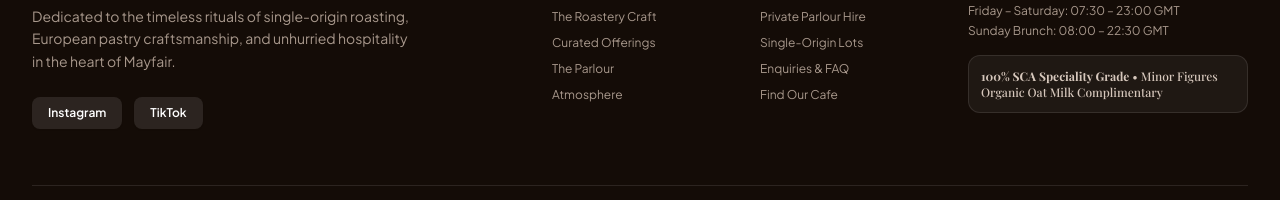
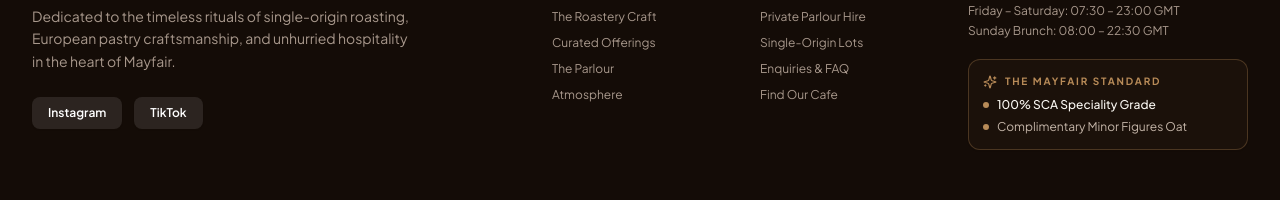
Before and after one commit to Ghilbranalf/CAFE, a React (Vite) app: page / in a window 1280 px wide. Shown: the part 9845-10045 px from the top of the page. Built offline with nearby package versions, Linux system fonts and the light colour scheme; a web font is replaced by a local one.

Commit message:
Redesign footer quality badge to elegant bespoke Mayfair standard card

```diff
--- a/src/components/Footer.jsx
+++ b/src/components/Footer.jsx
@@ -1,5 +1,5 @@
 import React from 'react';
-import { Coffee, Heart } from 'lucide-react';
+import { Coffee, Heart, Sparkles } from 'lucide-react';
 
 export default function Footer() {
   return (
@@ -102,8 +102,22 @@ export default function Footer() {
               <p>Sunday Brunch: 08:00 – 22:30 GMT</p>
             </div>
 
-            <div className="bg-white/5 border border-white/10 rounded-xl p-3 text-xs text-[#D6C7BC] font-serif">
-              <strong>100% SCA Speciality Grade</strong> • Minor Figures Organic Oat Milk Complimentary
+            {/* Bespoke Quality Guarantee */}
+            <div className="mt-5 p-3.5 rounded-xl bg-[#1B110A] border border-[#B88B58]/30 shadow-xs">
+              <div className="flex items-center gap-2 text-[10px] font-bold uppercase tracking-[0.18em] text-[#B88B58] mb-2">
+                <Sparkles className="w-3.5 h-3.5" />
+                <span>The Mayfair Standard</span>
+              </div>
+              <div className="space-y-1.5 text-xs text-[#C4B5A8] font-sans">
+                <div className="flex items-center gap-2">
+                  <span className="w-1.5 h-1.5 rounded-full bg-[#B88B58] shrink-0" />
+                  <span className="text-[#FAF7F2] font-medium">100% SCA Speciality Grade</span>
+                </div>
+                <div className="flex items-center gap-2">
+                  <span className="w-1.5 h-1.5 rounded-full bg-[#B88B58] shrink-0" />
+                  <span>Complimentary Minor Figures Oat</span>
+                </div>
+              </div>
             </div>
           </div>
 
```
